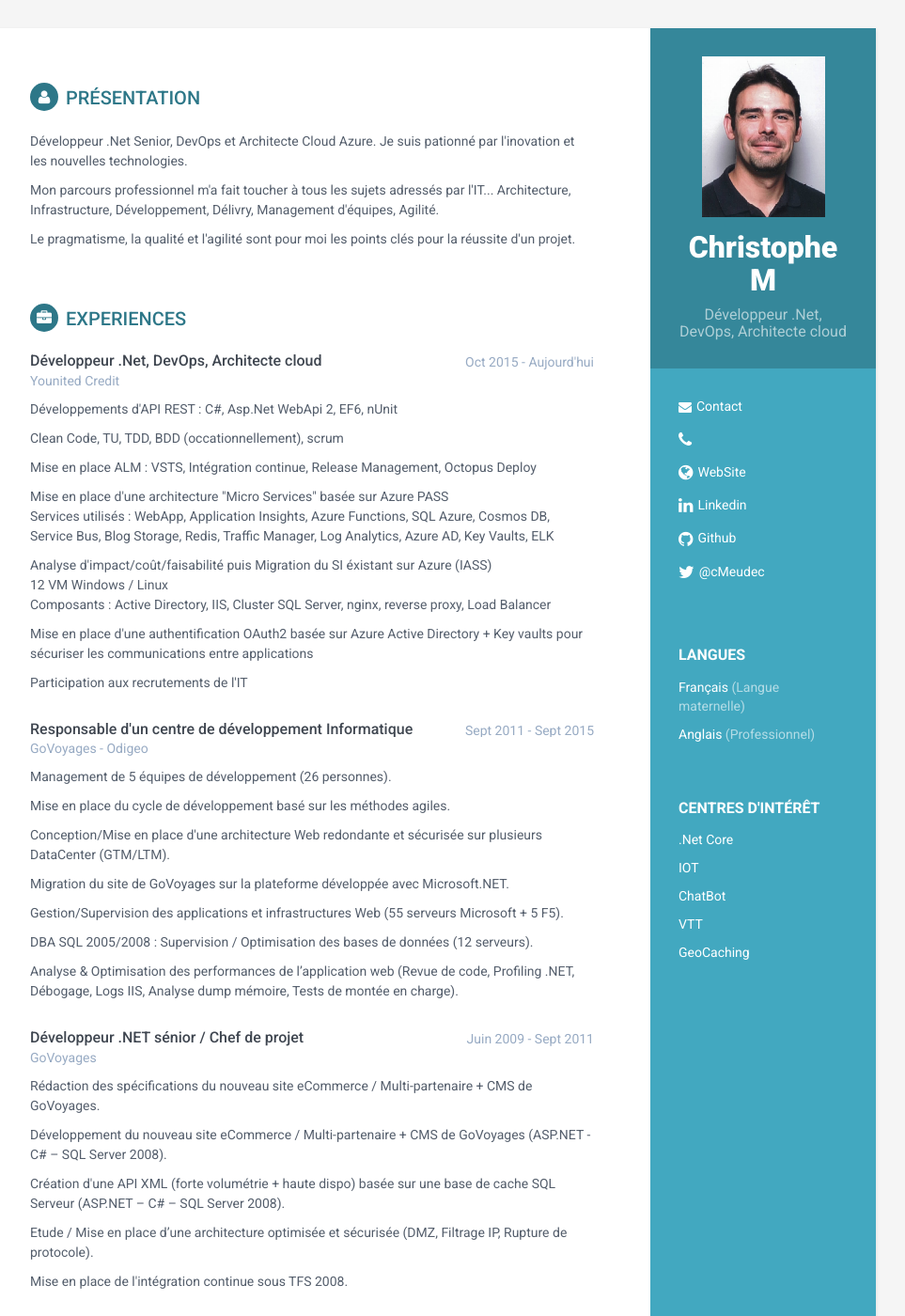
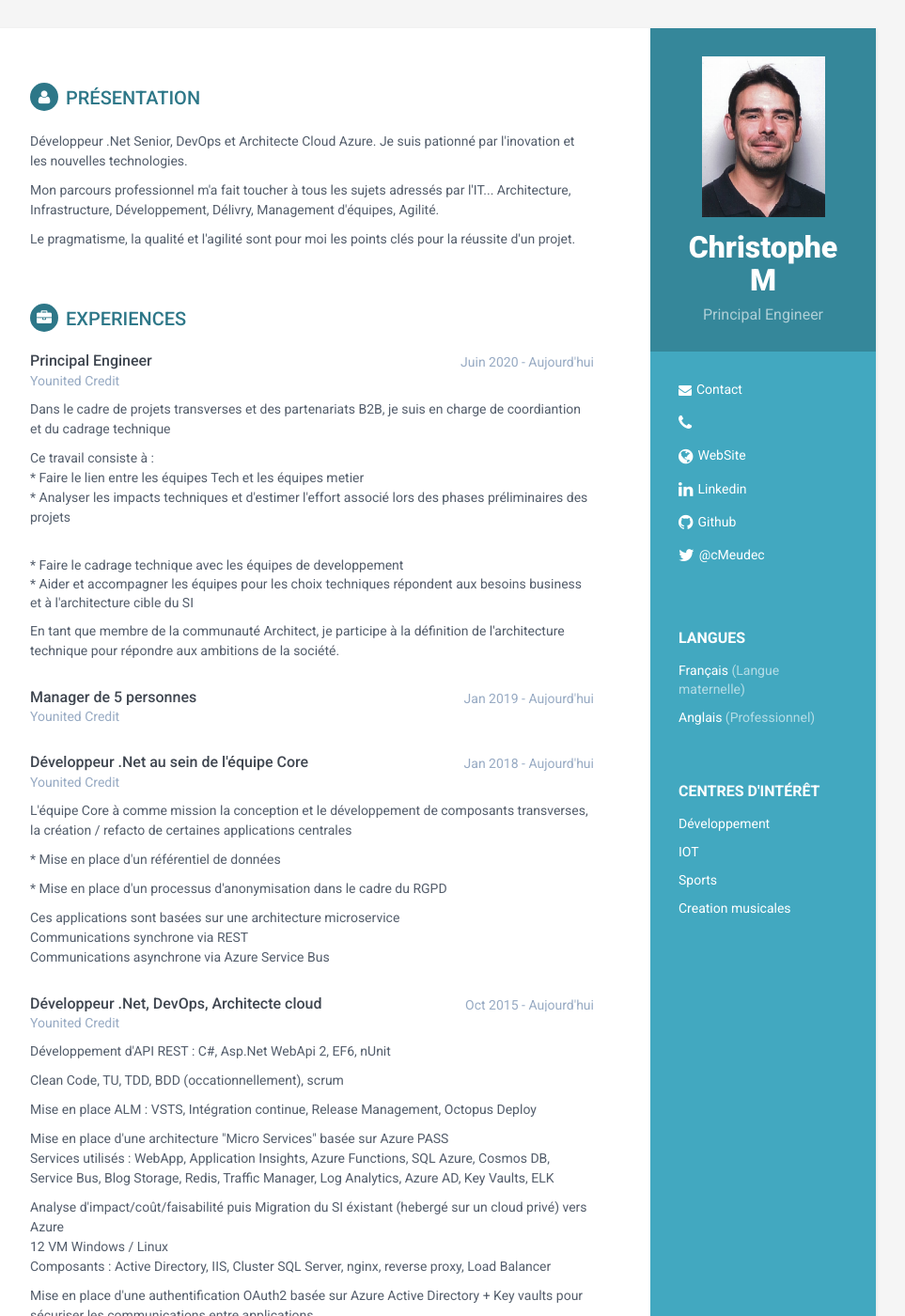
Before and after one commit to christopheMeudec/christophemeudec.github.io, a Jekyll site: the page built from index.html, in a window 1280 px wide and 1400 px high. Shown: the whole window at 94% size, without its empty margins (188-1151 px from the left). Built offline with Jekyll 4.4.1, drawn with Linux system fonts in a browser that asks for light colours; some of the changed text lies outside the part shown.

Commit message:
Update resume

```diff
--- a/_config.yml
+++ b/_config.yml
@@ -16,7 +16,7 @@ baseurl: '/' #change it according to your repository name
 
 #Profile information
 name: Christophe M
-tagline: Développeur .Net, DevOps, Architecte cloud
+tagline: Principal Engineer
 pic: christophe-meudec.png  #place a 100x100 picture inside /assets/images/ folder and provide the name of the file below
 
 #sidebar links
--- a/_includes/experience.html
+++ b/_includes/experience.html
@@ -1,5 +1,57 @@
-<section class="section experiences-section">
+            <section class="section experiences-section">
                 <h2 class="section-title"><i class="fa fa-briefcase"></i>Experiences</h2>
+
+                <div class="item">
+                    <div class="meta">
+                        <div class="upper-row">
+                            <h3 class="job-title">Principal Engineer</h3>
+                            <div class="time">Juin 2020 - Aujourd'hui</div>
+                        </div><!--//upper-row-->
+                        <div class="company">Younited Credit</div>
+                    </div><!--//meta-->
+                    <div class="details">
+                        <p>Dans le cadre de projets transverses et des partenariats B2B, je suis en charge de coordiantion et du cadrage technique</p>
+                        <p>Ce travail consiste à :
+                            <br />* Faire le lien entre les équipes Tech et les équipes metier
+                            <br />* Analyser les impacts techniques et d'estimer l'effort associé lors des phases préliminaires des projets</p>
+                            <br />* Faire le cadrage technique avec les équipes de developpement
+                            <br />* Aider et accompagner les équipes pour les choix techniques répondent aux besoins business et à l'architecture cible du SI
+                        </p>
+                        <p>En tant que membre de la communauté Architect, je participe à la définition de l'architecture technique pour répondre aux ambitions de la société.</p>
+                    </div><!--//details-->
+                </div><!--//item-->
+
+                <div class="item">
+                    <div class="meta">
+                        <div class="upper-row">
+                            <h3 class="job-title">Manager de 5 personnes</h3>
+                            <div class="time">Jan 2019 - Aujourd'hui</div>
+                        </div><!--//upper-row-->
+                        <div class="company">Younited Credit</div>
+                    </div><!--//meta-->
+                    <div class="details">
+                    </div><!--//details-->
+                </div><!--//item-->
+
+                <div class="item">
+                    <div class="meta">
+                        <div class="upper-row">
+                            <h3 class="job-title">Développeur .Net au sein de l'équipe Core</h3>
+                            <div class="time">Jan 2018 - Aujourd'hui</div>
+                        </div><!--//upper-row-->
+                        <div class="company">Younited Credit</div>
+                    </div><!--//meta-->
+                    <div class="details">
+                        <p>L'équipe Core à comme mission la conception et le développement de composants transverses, la création / refacto de certaines applications centrales</p>
+                        <p>* Mise en place d'un référentiel de données</p>
+                        <p>* Mise en place d'un processus d'anonymisation dans le cadre du RGPD</p>
+                        <p>
+                            Ces applications sont basées sur une architecture microservice
+                            <br />Communications synchrone via REST
+                            <br />Communications asynchrone via Azure Service Bus
+                        </p>
+                    </div><!--//details-->
+                </div><!--//item-->
 
                 <div class="item">
                     <div class="meta">
@@ -10,18 +62,18 @@
                         <div class="company">Younited Credit</div>
                     </div><!--//meta-->
                     <div class="details">
-                        <p>Développements d'API REST : C#, Asp.Net WebApi 2, EF6, nUnit</p>
+                        <p>Développement d'API REST : C#, Asp.Net WebApi 2, EF6, nUnit</p>
                         <p>Clean Code, TU, TDD, BDD (occationnellement), scrum</p>
                         <p>Mise en place ALM : VSTS, Intégration continue, Release Management, Octopus Deploy</p>
                         <p>Mise en place d'une architecture "Micro Services" basée sur Azure PASS
                             <br />Services utilisés : WebApp, Application Insights, Azure Functions, SQL Azure, Cosmos DB, Service Bus, Blog Storage, Redis, Traffic Manager, Log Analytics, Azure AD, Key Vaults, ELK
                         </p>
-                        <p>Analyse d'impact/coût/faisabilité puis Migration du SI éxistant sur Azure (IASS)
+                        <p>Analyse d'impact/coût/faisabilité puis Migration du SI éxistant (hebergé sur un cloud privé) vers Azure
                             <br />12 VM Windows / Linux
                             <br />Composants : Active Directory, IIS, Cluster SQL Server, nginx, reverse proxy, Load Balancer
                         </p>
                         <p>Mise en place d'une authentification OAuth2 basée sur Azure Active Directory + Key vaults pour sécuriser les communications entre applications</p>
-                        <p>Participation aux recrutements de l'IT</p>
+                        <p>Recrutement</p>
                     </div><!--//details-->
                 </div><!--//item-->
 
--- a/_includes/interests.html
+++ b/_includes/interests.html
@@ -1,10 +1,9 @@
 <div class="interests-container container-block">
-<h2 class="container-block-title">centres d'intérêt</h2>
-<ul class="list-unstyled interests-list">
-<li>.Net Core</li>
-<li>IOT</li>
-<li>ChatBot</li>
-<li>VTT</li>
-<li>GeoCaching</li>
-</ul>
+    <h2 class="container-block-title">Centres d'intérêt</h2>
+    <ul class="list-unstyled interests-list">
+        <li>Développement</li>
+        <li>IOT</li>
+        <li>Sports</li>
+        <li>Creation musicales</li>
+    </ul>
 </div><!--//interests-->
--- a/_includes/skills.html
+++ b/_includes/skills.html
@@ -3,17 +3,17 @@
                 <div class="skillset">
                     <div class="item">
                         <h3 class="level-title">Languages</h3>
-                        <p>C#, HTML, Javascript, T-SQL, Powershell</p>
+                        <p>C#, T-SQL, Powershell, HTML, Javascript</p>
                     </div><!--//item-->
 
                     <div class="item">
                         <h3 class="level-title">Technologies</h3>
-                        <p>Asp.Net MVC / WebApi, .Net Core, Asp.Net Core ,WCF, Entity Framework, Framework 4.6.1, .Net core 2, Tests (nUnit, xUnit, Moq), SQL Server, ElasticSearch, VSTS/TFS, Git, Release Management, Octopus Deploy</p>
+                        <p>Asp.Net MVC / Res API, Asp.Net Core, Entity Framework, Unit Test, Service Bus, SQL Server, ElasticSearch, Azure DevOps, Git, Release Management, Octopus Deploy</p>
                     </div><!--//item-->
 
                     <div class="item">
                         <h3 class="level-title">Azure</h3>
-                        <p>WebApp, SQL Azure, Cosmos DB, VM, Service Bus, Blob Storage, Azure Table, Traffic Manager, Log Analytics, Redis, Azure AD, Key Vaults</p>
+                        <p>App service, Azure Fucntions, Cosmos DB, Application Insights, SQL Azure, Virtual machines, Service Bus, Blob Storage, Azure Table, Traffic Manager, Log Analytics, Redis, Azure AD, Key Vaults</p>
                     </div><!--//item-->
                 </div>
             </section><!--//skills-section-->
```
